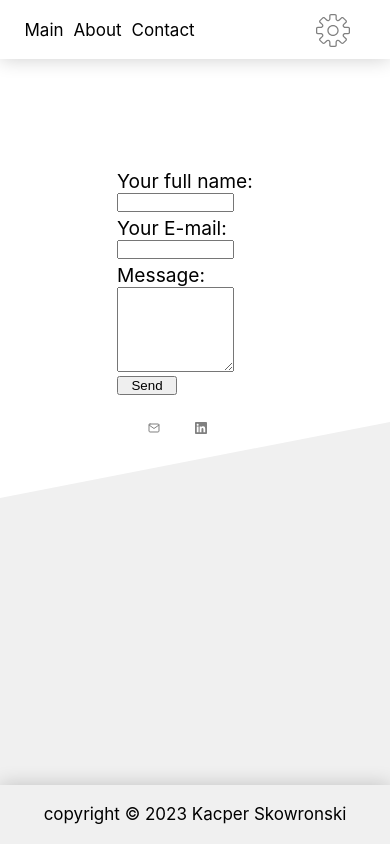
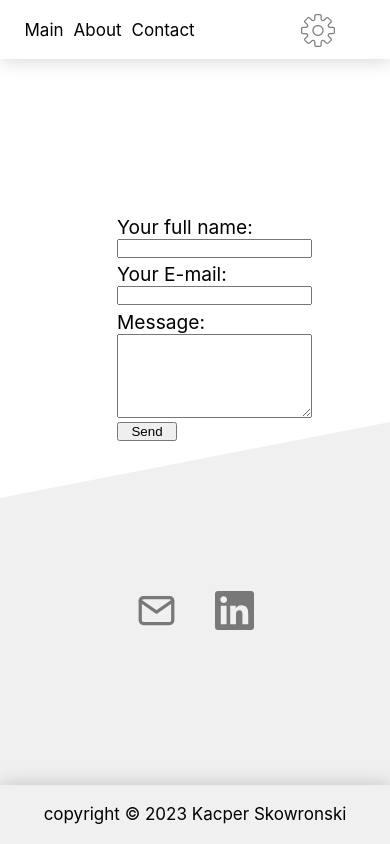
Before and after one commit to PandaHajs/Skowronskime, a Next.js app: page /contact in a window 390 px wide. Built offline with nearby package versions, Linux system fonts and the light colour scheme.

Commit message:
Fixed look on mobile

```diff
--- a/pages/contact.tsx
+++ b/pages/contact.tsx
@@ -46,26 +46,27 @@ const Contact: ContactComponent = () => {
       <ToastContainer />
       <div className={styles.part1}>
         <div className={styles.forma}>
-          <p style={{ fontSize: "1.2rem" }}>Your full name: </p>
+          <p className={styles.text}>Your full name: </p>
           <input
             type="text"
             name="name"
-            style={{ width: "30vw" }}
+            className={styles.input1}
             value={name}
             onChange={(e) => setName(e.target.value)}
           />
-          <p style={{ fontSize: "1.2rem", marginTop: "0.5vh" }}>Your E-mail:</p>
+          <p className={styles.text}>Your E-mail:</p>
           <input
             type="email"
-            style={{ width: "30vw" }}
+            className={styles.input1}
             value={email}
             onChange={(e) => setEmail(e.target.value)}
           />
-          <p style={{ fontSize: "1.2rem", marginTop: "0.5vh" }}>Message:</p>
+          <p className={styles.text}>Message:</p>
           <textarea
             name="message"
             onChange={(e) => setMessage(e.target.value)}
             value={message}
+            className={styles.input2}
           />
           <button
             onClick={submit}
@@ -100,16 +101,7 @@ const Contact: ContactComponent = () => {
         </div>
       </div>
       <div className={styles.part2}></div>
-      <style jsx>{`
-        textarea {
-          width: 30vw;
-          height: 10vh;
-          max-width: 50vw;
-          max-height: 20vh;
-          min-width: 30vw;
-          min-height: 10vh;
-        }
-      `}</style>
+      <style jsx>{``}</style>
     </>
   );
 };
--- a/styles/about.module.scss
+++ b/styles/about.module.scss
@@ -3,6 +3,7 @@
   padding-left: 30vw;
   padding-right: 30vw;
   padding-top: 15vh;
+  z-index: 20;
 }
 .part2 {
   background-color: var(--main2);
@@ -35,3 +36,11 @@
   padding: 5px;
   width: 300px;
 }
+
+@media (max-width: 768px) {
+  .part1 {
+    padding-left: 6vw;
+    padding-right: 6vw;
+    padding-top: 20vh;
+  }
+}
--- a/styles/contact.module.scss
+++ b/styles/contact.module.scss
@@ -37,3 +37,38 @@
 .link {
   width: 3vw;
 }
+.text {
+  font-size: 1.2rem;
+  margin-top: 0.5vh;
+}
+.input1 {
+  width: 30vw;
+}
+.input2 {
+  width: 30vw;
+  height: 10vh;
+  max-width: 50vw;
+  max-height: 20vh;
+  min-width: 30vw;
+  min-height: 10vh;
+}
+
+@media (max-width: 768px) {
+  .part1 {
+    padding-top: 20vh;
+  }
+  .image {
+    top: 45vh;
+    width: 10vw;
+    left: 5vw;
+  }
+  .image2 {
+    left: 25vw;
+  }
+  .input1 {
+    width: 50vw;
+  }
+  .input2 {
+    width: 50vw;
+  }
+}
--- a/styles/index.module.scss
+++ b/styles/index.module.scss
@@ -31,6 +31,6 @@
   .part1 {
     padding-left: 6vw;
     padding-right: 6vw;
-    padding-top: 10vh;
+    padding-top: 20vh;
   }
 }
--- a/styles/layout.module.scss
+++ b/styles/layout.module.scss
@@ -122,11 +122,19 @@
   height: 100vh;
 }
 @media (max-width: 768px) {
-  .listbut {
-    width: 150px;
+  .listbutton {
+    width: 25vw;
+    height: 5.5vh;
+  }
+  .listspan {
+    width: 25vw;
+    height: 4vh;
   }
   .listbuttp {
     font-size: 15px;
+  }
+  .headerbutton {
+    width: 15vw;
   }
 }
 .headerp:hover {
```
